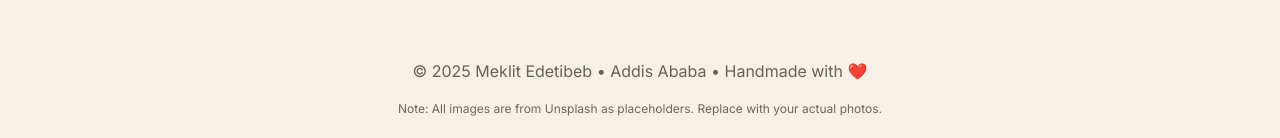
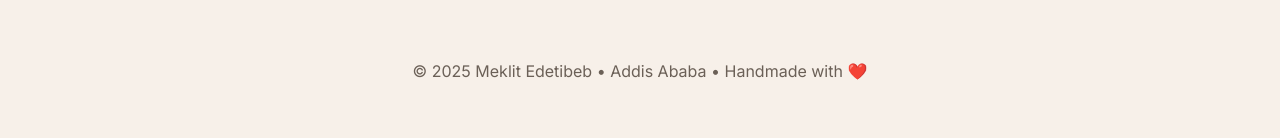
Before and after one commit to belm960/meklit_edetibeb_website, a plain HTML site: page about.html in a window 1280 px wide. Shown: the part 3488-3626 px from the top of the page. Drawn offline with nearby package versions, Linux system fonts and the light colour scheme.

Commit message:
Second Committ

```diff
--- a/about.html
+++ b/about.html
@@ -748,9 +748,6 @@
       <p style="margin: 14px 0; text-align: center;">
         © <span id="year"></span> Meklit Edetibeb • Addis Ababa • Handmade with ❤️
       </p>
-      <p class="muted" style="margin: 6px 0 0; font-size: 12px; text-align: center;">
-        Note: All images are from Unsplash as placeholders. Replace with your actual photos.
-      </p>
     </section>
   </main>
 
```
